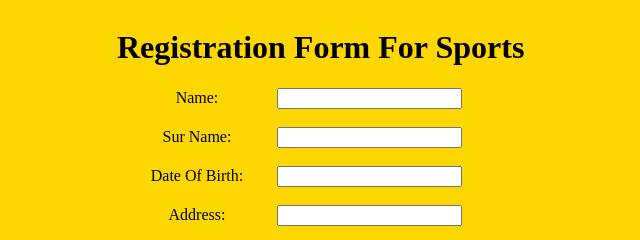
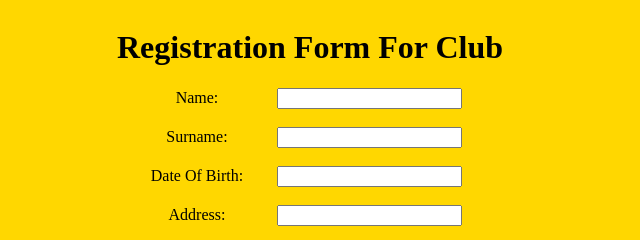
Before and after one commit to Shrey-25/Form-using-table, a plain HTML site: page form.html in a window 1280 px wide. Shown: the top 240 px of the page, 283-923 px from the left. Drawn offline with Linux system fonts and the light colour scheme.

Commit message:
Update form.html

```diff
--- a/form.html
+++ b/form.html
@@ -5,7 +5,7 @@
 
 <table border='0' width='480px' cellpadding='0' cellspacing='0' align='center'>
 <center><tr>
-   <td><h1>Registration Form For Sports</h1></td>
+   <td><h1>Registration Form For Club</h1></td>
 </tr><center>
 
 <table border='0' width='480px' cellpadding='0' cellspacing='0' align='center'>
@@ -15,7 +15,7 @@
 </tr>
 <tr> <td>&nbsp;</td> </tr>
 <tr>
-    <td align='center'>Sur Name:</td>
+    <td align='center'>Surname:</td>
     <td><input type='text' name='name'></td>
 </tr>
 <tr> <td>&nbsp;</td> </tr>
```
